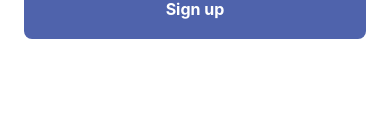
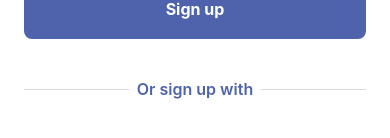
Before and after one commit to Mal0wn/listicle-react-native, a React Native app: screen / in a window 390 px wide. Shown: the part 484-622 px from the top of the page. Built offline with nearby package versions, Linux system fonts and the light colour scheme.

Commit message:
Add new component Separator

```diff
--- /dev/null
+++ b/src/components/Separator/index.js
@@ -0,0 +1,15 @@
+import React from "react";
+import { View, Text } from "react-native";
+import {styles} from './styles';
+
+const Separator = ({text}) => {
+ return(
+    <View style={styles.container}>
+        <View style={styles.line}/>
+        <Text style={styles.text}>{text}</Text>
+        <View style={styles.line}/>
+    </View>
+ )
+}
+
+export default Separator;
--- /dev/null
+++ b/src/components/Separator/styles.js
@@ -0,0 +1,22 @@
+import { StyleSheet } from "react-native";
+import {colors} from '../../utils/colors'
+
+export const styles = StyleSheet.create({
+    container: {
+        flexDirection : 'row',
+        alignItems : 'center',
+        marginVertical : 20
+    },
+    line: {
+        height : 1,
+        flex : 1,
+        backgroundColor : colors.lightGrey,
+    },
+    text: {
+        color: colors.blue,
+        textAlign:'center',
+        fontWeight: '600',
+        fontSize: 16,
+        marginHorizontal : 8
+    }
+})
--- a/src/screens/auth/Signup/index.js
+++ b/src/screens/auth/Signup/index.js
@@ -8,6 +8,7 @@
 import Input from "../../../components/Input";
 import Checkbox from "../../../components/Checkbox";
 import Button from "../../../components/Button";
+import Separator from "../../../components/Separator";
 
 const SignUp = () => {
 
@@ -26,6 +27,7 @@
            <Text style={styles.label}>I agree with <Text style={[styles.label, styles.labelBold]}>Terms</Text> & <Text style={[styles.label, styles.labelBold]}>Privacy</Text>.</Text>
            </View>
            <Button style={styles.button} title='Sign up'/>
+           <Separator text='Or sign up with'/>
 
         </View>
     )
--- a/src/utils/colors.js
+++ b/src/utils/colors.js
@@ -4,5 +4,6 @@
     blue: '#4F63AC',
     orange: '#FCA34D',
     blueGrey: '#8D9BB5',
-    grey : '#C5C5C5'
+    grey: '#C5C5C5',
+    lightGrey: '#DADADA'
 };
```
